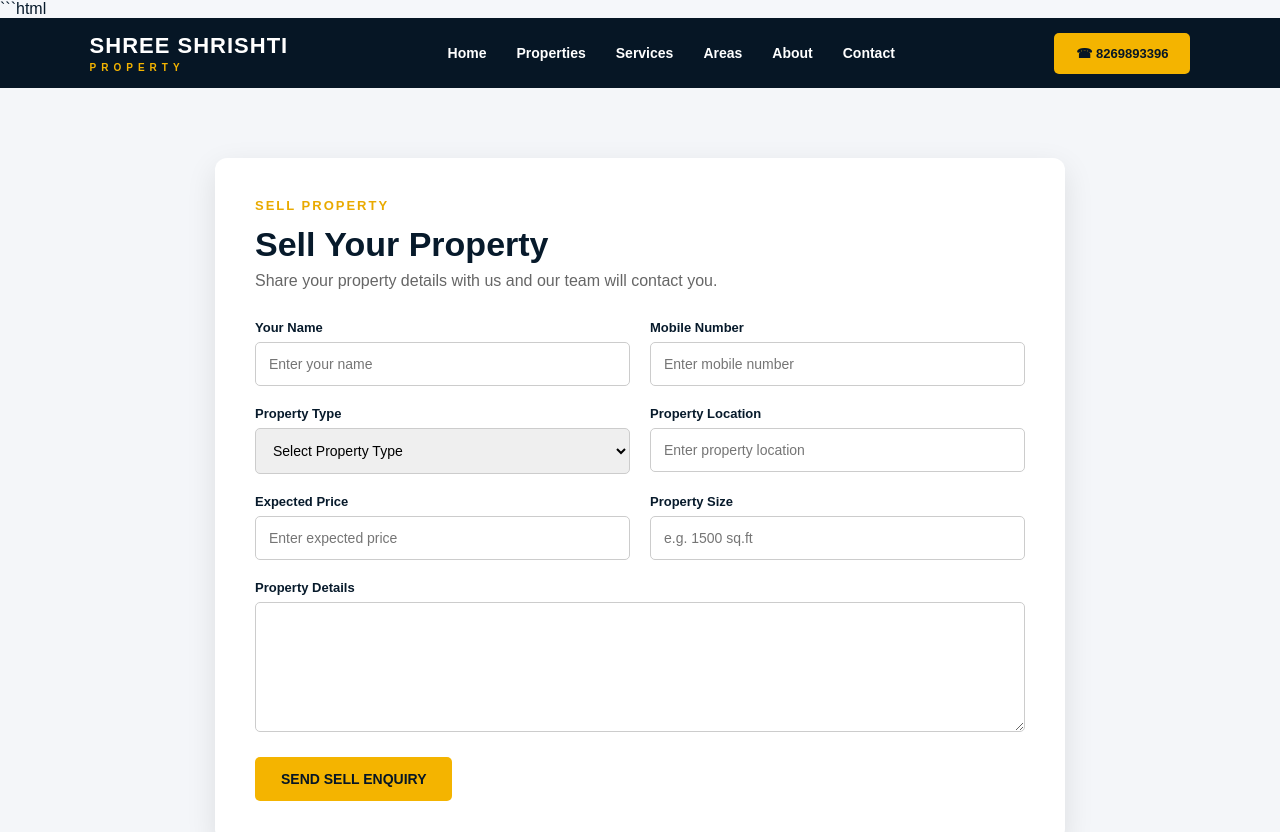
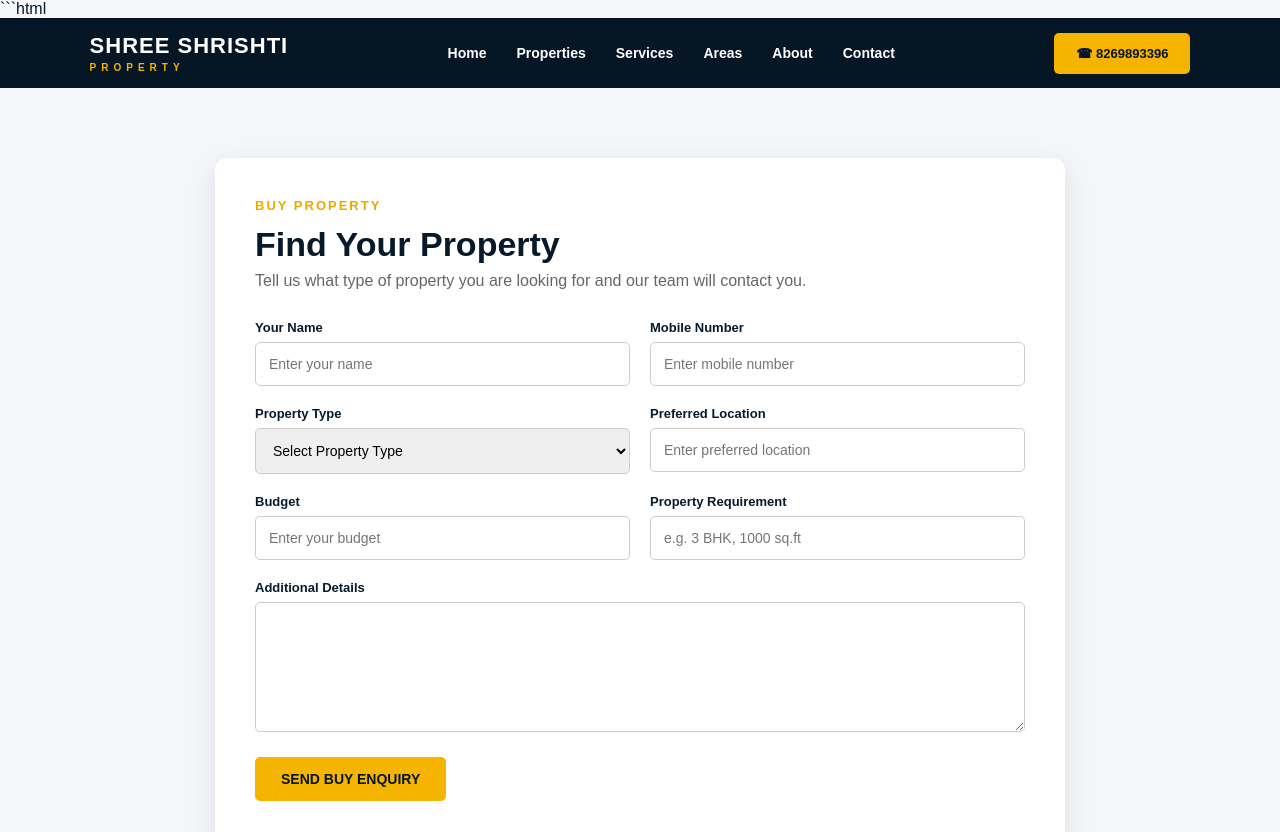
Before and after one commit to vr2561902-sketch/shree-shrishti-property, a plain HTML site: page buy-property.html in a window 1280 px wide. Shown: the top 832 px of the page. Drawn offline with Linux system fonts and the light colour scheme.

Commit message:
Update buy-property.html

```diff
--- a/buy-property.html
+++ b/buy-property.html
@@ -3,62 +3,117 @@
 <html lang="en">
 
 <head>
+
     <meta charset="UTF-8">
-    <meta name="viewport" content="width=device-width, initial-scale=1.0">
 
-    <title>Sell Property | Shree Shrishti Property</title>
+    <meta
+        name="viewport"
+        content="width=device-width, initial-scale=1.0">
 
-    <link rel="stylesheet" href="style.css">
+    <title>
+        Buy Property | Shree Shrishti Property
+    </title>
+
+    <link
+        rel="stylesheet"
+        href="style.css">
+
 </head>
 
 <body>
 
+
 <header class="header">
 
     <div class="logo">
+
         SHREE SHRISHTI
-        <span>PROPERTY</span>
+
+        <span>
+            PROPERTY
+        </span>
+
     </div>
 
+
     <nav>
-        <a href="index.html#home">Home</a>
-        <a href="index.html#properties">Properties</a>
-        <a href="index.html#services">Services</a>
-        <a href="index.html#areas">Areas</a>
-        <a href="index.html#about">About</a>
-        <a href="index.html#contact">Contact</a>
+
+        <a href="index.html#home">
+            Home
+        </a>
+
+        <a href="index.html#properties">
+            Properties
+        </a>
+
+        <a href="index.html#services">
+            Services
+        </a>
+
+        <a href="index.html#areas">
+            Areas
+        </a>
+
+        <a href="index.html#about">
+            About
+        </a>
+
+        <a href="index.html#contact">
+            Contact
+        </a>
+
     </nav>
 
-    <a href="tel:8269893396" class="phone-btn">
+
+    <a
+        href="tel:8269893396"
+        class="phone-btn">
+
         ☎ 8269893396
+
     </a>
 
 </header>
+
 
 
 <section class="form-page">
 
     <div class="form-container">
 
+
         <div class="gold-heading">
-            SELL PROPERTY
+
+            BUY PROPERTY
+
         </div>
 
+
         <h1>
-            Sell Your Property
+
+            Find Your Property
+
         </h1>
 
+
         <p class="form-description">
-            Share your property details with us
-            and our team will contact you.
+
+            Tell us what type of property
+            you are looking for and our team
+            will contact you.
+
         </p>
+
 
 
         <div class="form-grid">
 
+
             <div class="form-group">
 
-                <label>Your Name</label>
+                <label>
+                    Your Name
+                </label>
 
                 <input
                     type="text"
@@ -67,9 +122,12 @@
             </div>
 
 
+
             <div class="form-group">
 
-                <label>Mobile Number</label>
+                <label>
+                    Mobile Number
+                </label>
 
                 <input
                     type="tel"
@@ -79,9 +137,12 @@
             </div>
 
 
+
             <div class="form-group">
 
-                <label>Property Type</label>
+                <label>
+                    Property Type
+                </label>
 
                 <select>
 
@@ -114,64 +175,81 @@
             </div>
 
 
+
             <div class="form-group">
 
-                <label>Property Location</label>
+                <label>
+                    Preferred Location
+                </label>
 
                 <input
                     type="text"
-                    placeholder="Enter property location">
+                    placeholder="Enter preferred location">
 
             </div>
 
 
+
             <div class="form-group">
 
-                <label>Expected Price</label>
+                <label>
+                    Budget
+                </label>
 
                 <input
                     type="text"
-                    placeholder="Enter expected price">
+                    placeholder="Enter your budget">
 
             </div>
 
 
+
             <div class="form-group">
 
-                <label>Property Size</label>
+                <label>
+                    Property Requirement
+                </label>
 
                 <input
                     type="text"
-                    placeholder="e.g. 1500 sq.ft">
+                    placeholder="e.g. 3 BHK, 1000 sq.ft">
 
             </div>
 
 
+
             <div class="form-group full">
 
-                <label>Property Details</label>
+                <label>
+                    Additional Details
+                </label>
 
                 <textarea
-                    placeholder="Enter complete property details">
+                    placeholder="Tell us anything else about your requirement">
                 </textarea>
 
             </div>
 
+
         </div>
+
 
 
         <a
             href="https://forms.gle/1HvBRMbZvHKNYqM27"
             target="_blank"
+            rel="noopener noreferrer"
             class="gold-btn form-submit">
 
-            SEND SELL ENQUIRY
+            SEND BUY ENQUIRY
 
         </a>
+
 
     </div>
 
 </section>
+
 
 
 <footer>
@@ -185,6 +263,7 @@
 
 </footer>
 
+
 </body>
 
 </html>
```
